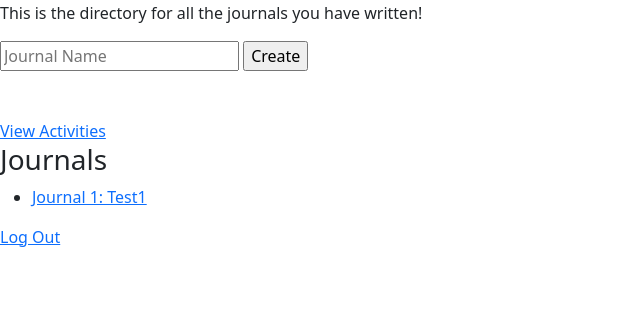
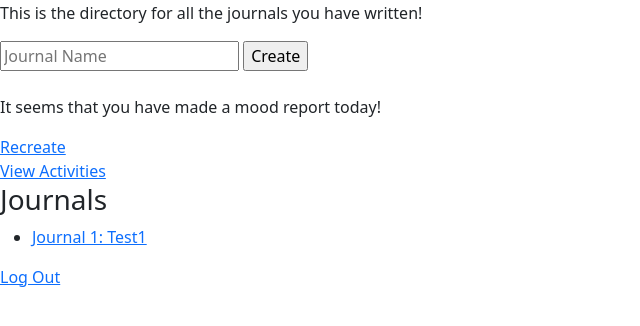
Before and after one commit to Athcns/akeso-site, a Django app: template akeso/journal/templates/journal/library.html in a window 1280 px wide. Shown: the part 79-405 px from the top of the page, without its empty margins (0-640 px from the left). Run offline with Django 3.2, Linux system fonts and the light colour scheme; the template is opened without the code that fills it: values that come from a table or form of the project are taken from there, others are empty; data comes from the database, SQL or seed files in the repository; parts of the project's set-up code (start-up, migrations or seed data) failed here and were passed over.

Commit message:
Implemented a way for the users to remake a mood report

```diff
--- a/akeso/journal/templates/journal/library.html
+++ b/akeso/journal/templates/journal/library.html
@@ -31,6 +31,9 @@
         <br>
         <input type="submit" value="Confirm">
     </form>
+    {% else %}
+    <p>It seems that you have made a mood report today!</p>
+    <a href="{% url 'deleteMood' %}">Recreate</a>
     {% endif %}
     <br>
 
--- a/akeso/journal/urls.py
+++ b/akeso/journal/urls.py
@@ -4,7 +4,8 @@ from . import views
 
 urlpatterns = [
     path("", views.index, name="index"),
-    path("create-mood", views.mood, name="mood"),
+    path("create-mood", views.create_mood, name="mood"),
+    path("delete-mood", views.delete_mood, name="deleteMood"),
     path("activities", views.activity_view, name="viewActivity"),
     path("create-activity", views.create_activity, name="createActivity"),
     path("delete-activity/<int:activityID>", views.delete_activity, name="deleteActivity"),
```
Also changed, not shown: akeso/journal/views.py (+16 -2 lines), akeso/db.sqlite3.
